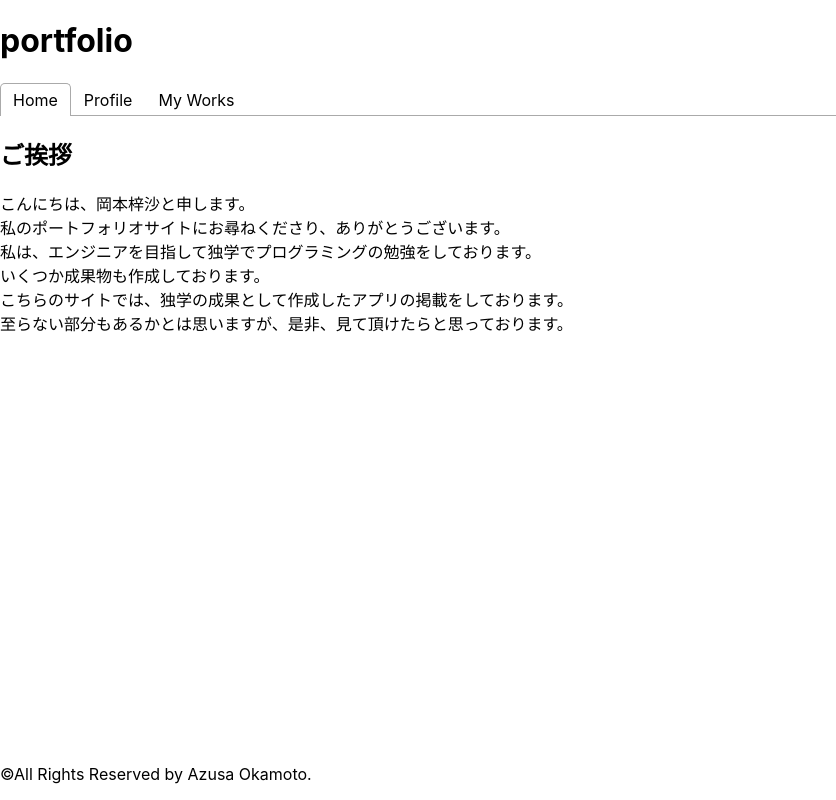
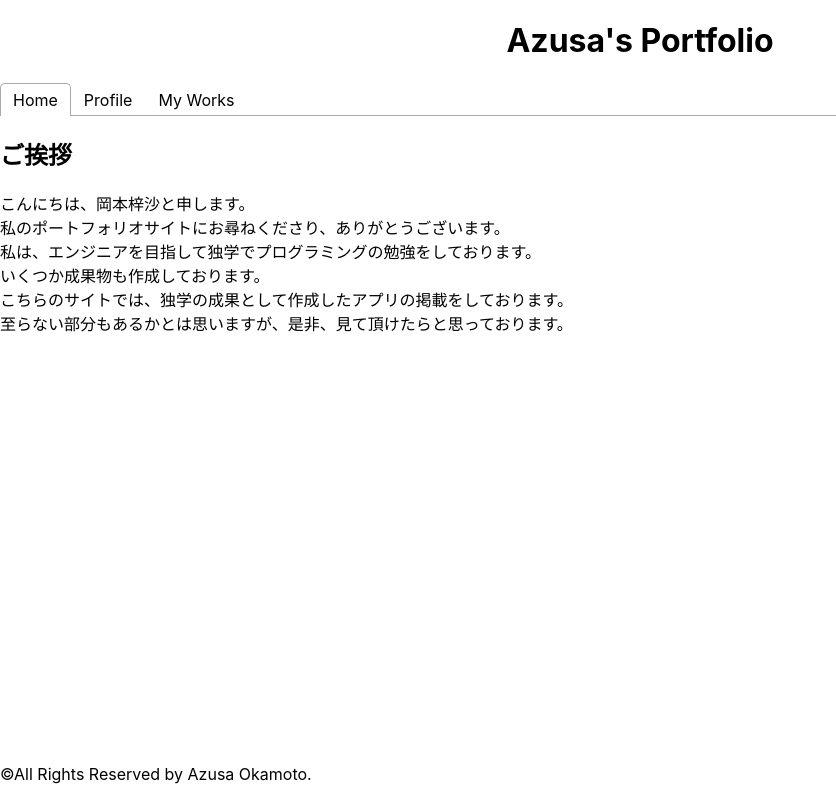
Before and after one commit to azufb/Portfolio, a React (Create React App) app in the folder portfolio/: page / in a window 1280 px wide. Shown: the whole page, without its empty margins (0-836 px from the left). Built offline with nearby package versions, Linux system fonts and the light colour scheme.

Commit message:
新たにcssファイルを作成

```diff
--- a/portfolio/src/App.css
+++ b/portfolio/src/App.css
@@ -36,3 +36,7 @@
     transform: rotate(360deg);
   }
 }
+
+h1 {
+  text-align: center;
+}
--- a/portfolio/src/App.js
+++ b/portfolio/src/App.js
@@ -6,7 +6,7 @@ import Sample from './sample';
 function App() {
   return (
     <div>
-        <h1>portfolio</h1>
+        <h1>Azusa's Portfolio</h1>
         <Sample />
     </div>
   );
--- a/portfolio/src/sample.js
+++ b/portfolio/src/sample.js
@@ -1,6 +1,7 @@
 import React, { Component } from 'react';
 import {Tab, Tabs, TabList, TabPanel} from 'react-tabs';
 import 'react-tabs/style/react-tabs.css';
+import './style.css';
 import Aisatsu from './components/aisatsu';
 import Profile from './components/profile';
 import Certificate from './components/certificate';
```
Also changed, not shown: portfolio/src/style.css (added).
